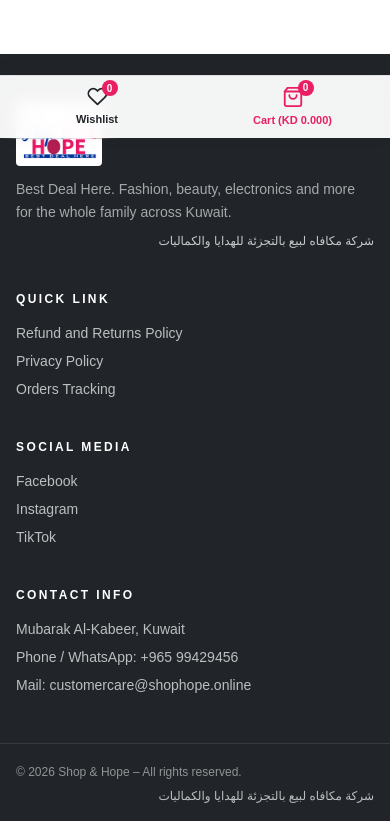
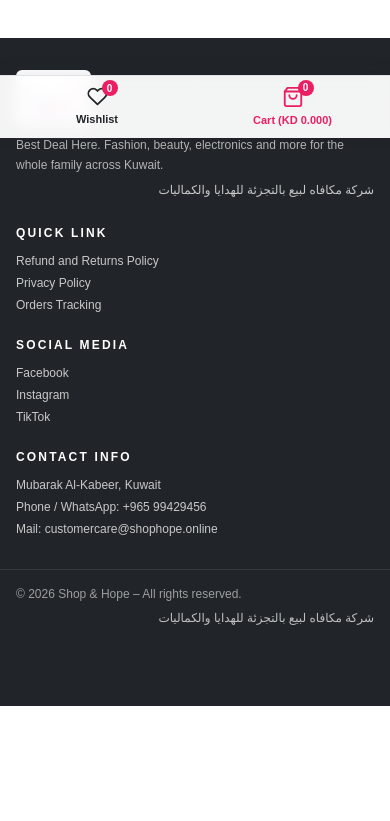
Before and after one commit to mubashshiragwan40-dev/shophope-frontend, a Next.js app: page /cart in a window 390 px wide. Shown: the part 706-1527 px from the top of the page. After the commit the page ends 1412 px from the top, so only its background shows below. Built offline with nearby package versions, Linux system fonts and the light colour scheme; no server answers.

Commit message:
Tighten mobile footer spacing and vertical section rhythm

```diff
--- a/app/layout.tsx
+++ b/app/layout.tsx
@@ -7,12 +7,15 @@ import "./globals.css";
 export default function RootLayout({ children }: { children: ReactNode }) {
   return (
     <html lang="en">
-      <body suppressHydrationWarning className="min-h-screen bg-white text-[#212529] antialiased flex flex-col">
+      <body
+        suppressHydrationWarning
+        className="min-h-screen bg-white text-[#212529] antialiased flex flex-col"
+      >
         <Suspense fallback={<div className="h-[90px] bg-white" aria-hidden="true" />}>
           <SiteHeader />
         </Suspense>
 
-        <main className="flex-1 pb-16 md:pb-0">{children}</main>
+        <main className="flex-1 pb-12 md:pb-0">{children}</main>
 
         <SiteFooter />
       </body>
--- a/components/site-footer.tsx
+++ b/components/site-footer.tsx
@@ -8,25 +8,25 @@ const LEGAL_BUSINESS_NAME: string = "شركة مكافاه لبيع بالتجز
 export default function SiteFooter(): ReactNode {
   return (
     <footer className="bg-[#212529] text-white">
-      <div className="max-w-[1260px] mx-auto px-4 sm:px-6 lg:px-0 py-12 grid gap-10 sm:grid-cols-2 lg:grid-cols-4">
+      <div className="max-w-[1280px] mx-auto px-4 sm:px-6 lg:px-8 py-8 sm:py-11 grid gap-6 sm:gap-8 sm:grid-cols-2 lg:grid-cols-4">
         <div>
           {/* eslint-disable-next-line @next/next/no-img-element */}
           <img
             src={LOGO_SRC}
             alt="Shop & Hope"
-            className="h-[64px] w-auto max-w-[180px] object-contain bg-white p-1 rounded"
+            className="h-14 w-auto max-w-[170px] object-contain bg-white p-1 rounded-md"
           />
-          <p className="mt-3 text-sm text-white/60 leading-relaxed">
+          <p className="mt-2.5 text-xs sm:text-sm text-white/65 leading-relaxed">
             Best Deal Here. Fashion, beauty, electronics and more for the whole family across Kuwait.
           </p>
-          <p className="mt-2 text-xs text-white/75 leading-relaxed" dir="rtl">
+          <p className="mt-1.5 text-xs text-white/75 leading-relaxed" dir="rtl">
             {LEGAL_BUSINESS_NAME}
           </p>
         </div>
 
         <div>
-          <h3 className="text-xs font-bold uppercase tracking-[0.2em] mb-4">Quick Link</h3>
-          <ul className="space-y-2 text-sm text-white/70">
+          <h3 className="text-xs font-bold uppercase tracking-[0.18em] mb-3">Quick Link</h3>
+          <ul className="space-y-1.5 text-xs sm:text-sm text-white/75">
             <li>
               <Link href="/refund-policy" className="hover:text-[#e91e63] transition-colors">
                 Refund and Returns Policy
@@ -46,8 +46,8 @@ export default function SiteFooter(): ReactNode {
         </div>
 
         <div>
-          <h3 className="text-xs font-bold uppercase tracking-[0.2em] mb-4">Social Media</h3>
-          <ul className="space-y-2 text-sm text-white/70">
+          <h3 className="text-xs font-bold uppercase tracking-[0.18em] mb-3">Social Media</h3>
+          <ul className="space-y-1.5 text-xs sm:text-sm text-white/75">
             <li>
               <a href="#" className="hover:text-[#e91e63] transition-colors">
                 Facebook
@@ -67,8 +67,8 @@ export default function SiteFooter(): ReactNode {
         </div>
 
         <div>
-          <h3 className="text-xs font-bold uppercase tracking-[0.2em] mb-4">Contact Info</h3>
-          <ul className="space-y-2 text-sm text-white/70">
+          <h3 className="text-xs font-bold uppercase tracking-[0.18em] mb-3">Contact Info</h3>
+          <ul className="space-y-1.5 text-xs sm:text-sm text-white/75">
             <li>Mubarak Al-Kabeer, Kuwait</li>
             <li>
               Phone / WhatsApp:{" "}
@@ -95,7 +95,7 @@ export default function SiteFooter(): ReactNode {
       </div>
 
       <div className="border-t border-white/10">
-        <div className="max-w-[1260px] mx-auto px-4 sm:px-6 lg:px-0 py-5 flex flex-col sm:flex-row sm:items-center justify-between gap-2 text-xs text-white/50">
+        <div className="max-w-[1280px] mx-auto px-4 sm:px-6 lg:px-8 pt-4 pb-20 md:py-4 flex flex-col sm:flex-row sm:items-center justify-between gap-2 text-xs text-white/55">
           <p>© 2026 Shop &amp; Hope – All rights reserved.</p>
           <p dir="rtl" className="text-white/70">
             {LEGAL_BUSINESS_NAME}
```
